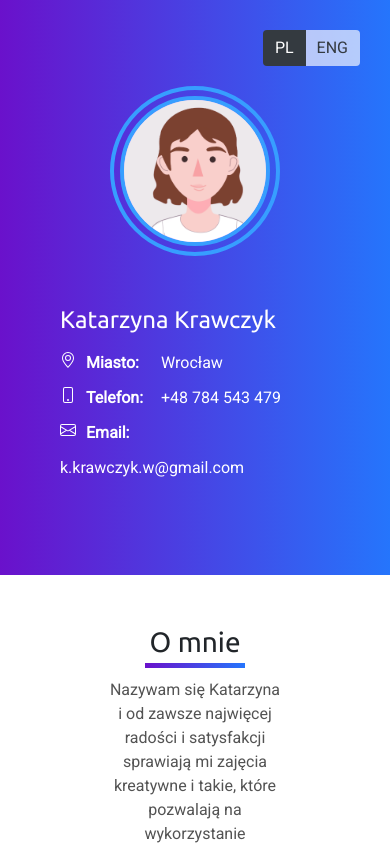
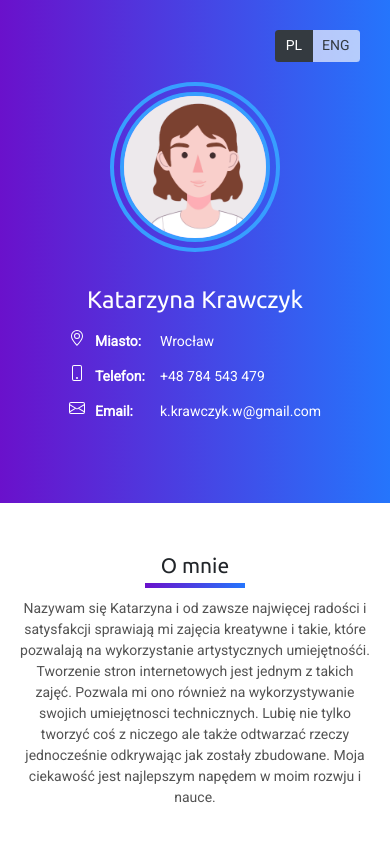
Before and after one commit to kasiakrotka/portfolio, an Angular app: page / in a window 390 px wide. Built offline with nearby package versions, Linux system fonts and the light colour scheme.

Commit message:
responsive css

```diff
--- a/src/app/app.component.css
+++ b/src/app/app.component.css
@@ -264,3 +264,50 @@ h3{
     margin-top: 25px;
     color: grey;
 }
+
+@media (max-width: 600px) {
+  .text-box{
+    width: 100%;
+    text-align: center;
+  }
+
+  .skills-list{
+    width: 100%;
+    height: 100px;
+  }
+
+  .skill-box{
+    width: 80px;
+    height: 60px;
+    font-size: .8em;
+    text-align: center;
+  }
+
+  .note{
+    font-size: .8em;
+  }
+
+  h3{
+    font-size: 1.5em;
+  }
+
+  .app-title{
+    text-align: center;
+  }
+
+  .info-container{
+    margin: 1em;
+  }
+
+  .info{
+    text-align: left;
+  }
+
+  .info .label {
+    width: 65px;
+  }
+
+  .info-container{
+    text-align: center;
+  }
+}
--- a/src/styles.css
+++ b/src/styles.css
@@ -19,3 +19,10 @@ h3{
     outline: 0 none  !important;
     box-shadow: none  !important;
 }
+
+
+@media (max-width: 600px) {
+    html{
+        font-size: 14px;
+    }
+}
```
